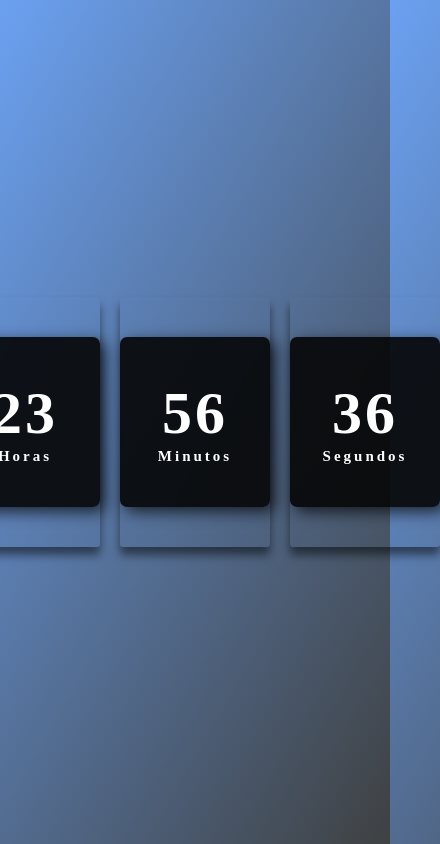
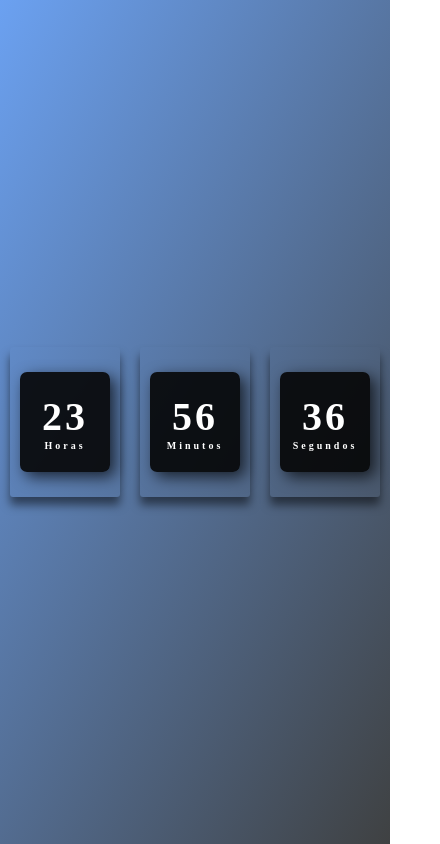
Before and after one commit to LuccaManfili/Rel-gioDigital, a plain HTML site: page index.html in a window 390 px wide. Shown: the whole page, 440 px wide, since content can reach past the window. Drawn offline with Linux system fonts and the light colour scheme.

Commit message:
Update style.css

```diff
--- a/assents/css/style.css
+++ b/assents/css/style.css
@@ -1,17 +1,18 @@
-*{
+* {
     margin: 0;
     padding: 0;
     font-family: 'Times New Roman', Times, serif;
 }
 
-body{
+body {
     height: 100vh;
-    background:linear-gradient(120deg, #6ba1f1, #3f4142);
+    background: linear-gradient(120deg, #6ba1f1, #3f4142);
     display: flex;
     align-items: center;
     justify-content: center;
 }
-.relogio{
+
+.relogio {
     display: flex;
     align-items: center;
     justify-content: space-around;
@@ -22,7 +23,8 @@ body{
     box-shadow: 0px 8px 10px rgba(0, 0, 0, .5);
     margin: 10px;
 }
-.relogio div{
+
+.relogio div {
     height: 170px;
     width: 150px;
     display: flex;
@@ -34,12 +36,54 @@ body{
     box-shadow: 5px 5px 15px rgba(0, 0, 0, .7);
     border-radius: 7px;
     letter-spacing: 3px;
+}
 
-}
-.relogio span{
+.relogio span {
     font-weight: bolder;
     font-size: 60px;
 }
-.relogio span.tempo{
+
+.relogio span.tempo {
     font-size: 15px;
 }
+
+/* Media Queries para Responsividade */
+@media (max-width: 768px) {
+    .relogio {
+        height: 200px;
+        width: 200px;
+    }
+
+    .relogio div {
+        height: 140px;
+        width: 120px;
+    }
+
+    .relogio span {
+        font-size: 50px;
+    }
+
+    .relogio span.tempo {
+        font-size: 12px;
+    }
+}
+
+@media (max-width: 480px) {
+    .relogio {
+        height: 150px;
+        width: 150px;
+    }
+
+    .relogio div {
+        height: 100px;
+        width: 90px;
+    }
+
+    .relogio span {
+        font-size: 40px;
+    }
+
+    .relogio span.tempo {
+        font-size: 10px;
+    }
+}
```
